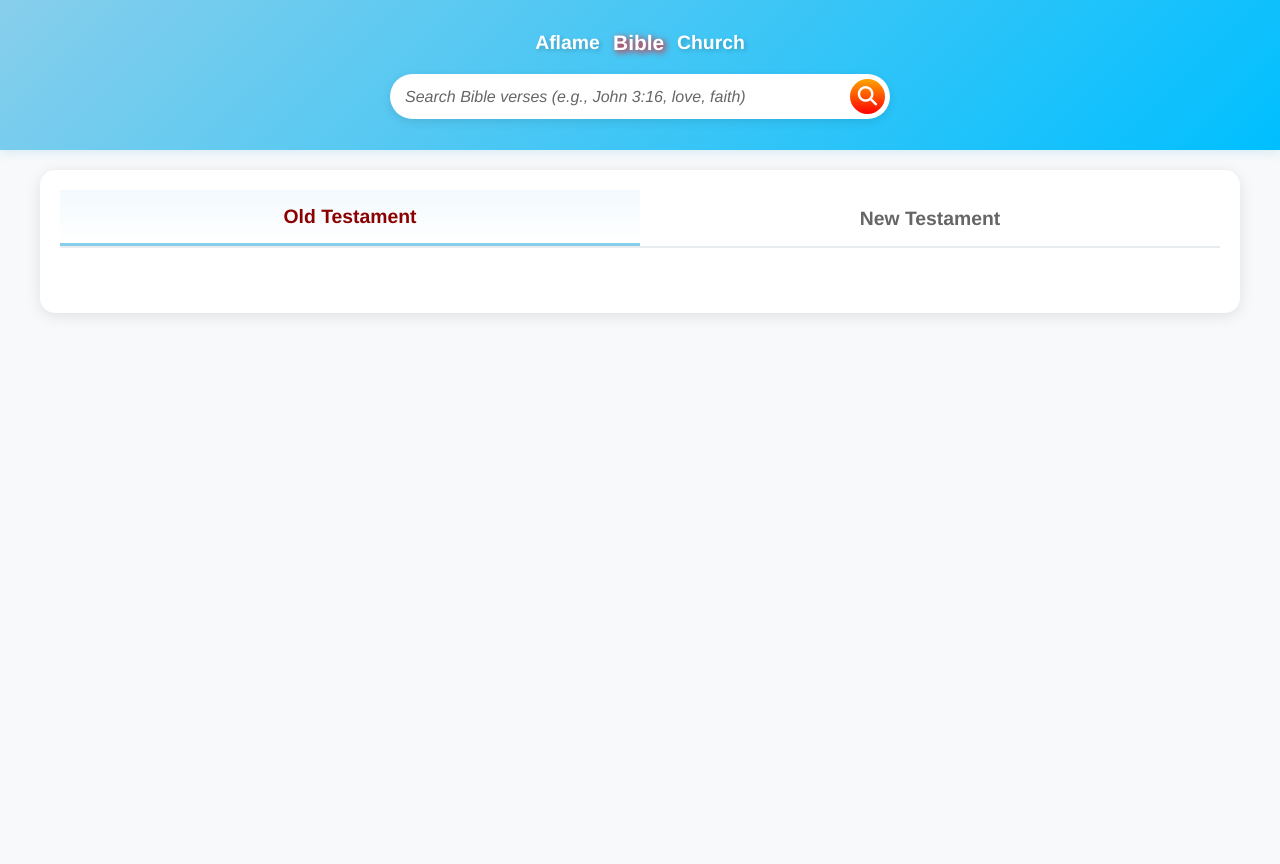
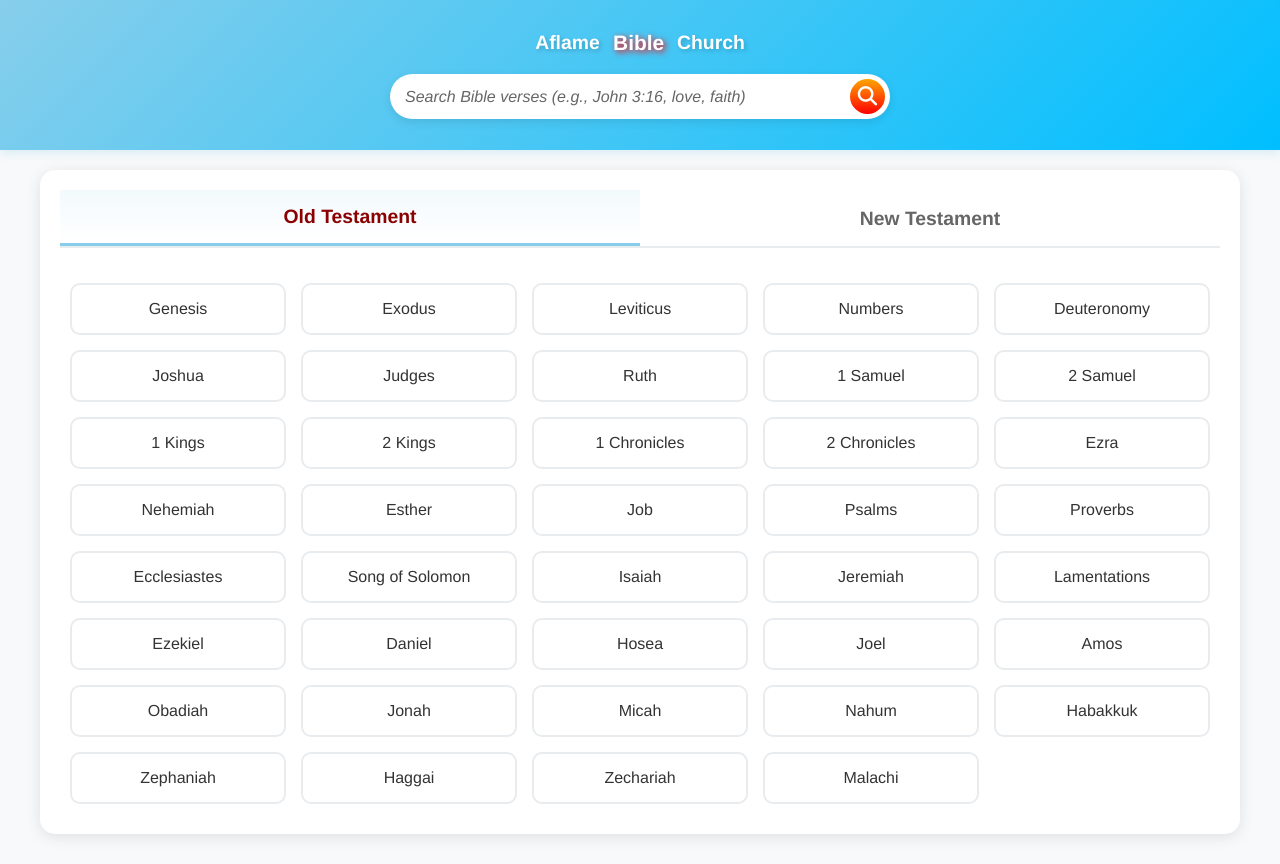
Before and after one commit to joshgg84/church-website, a website: page bible.html in a window 1280 px wide. Before the commit the page ends 800 px from the top, so only its background shows below. Drawn offline with Linux system fonts and the light colour scheme.

Commit message:
Update bible.html

```diff
--- a/bible.html
+++ b/bible.html
@@ -737,5 +737,6 @@
         </div>
         <button class="back-btn" id="backFromSearch"><i class="fas fa-arrow-left"></i> Back to Bible</button>
     </div>
+    <script src="bible.js"></script>
 </body>
 </html>
```
